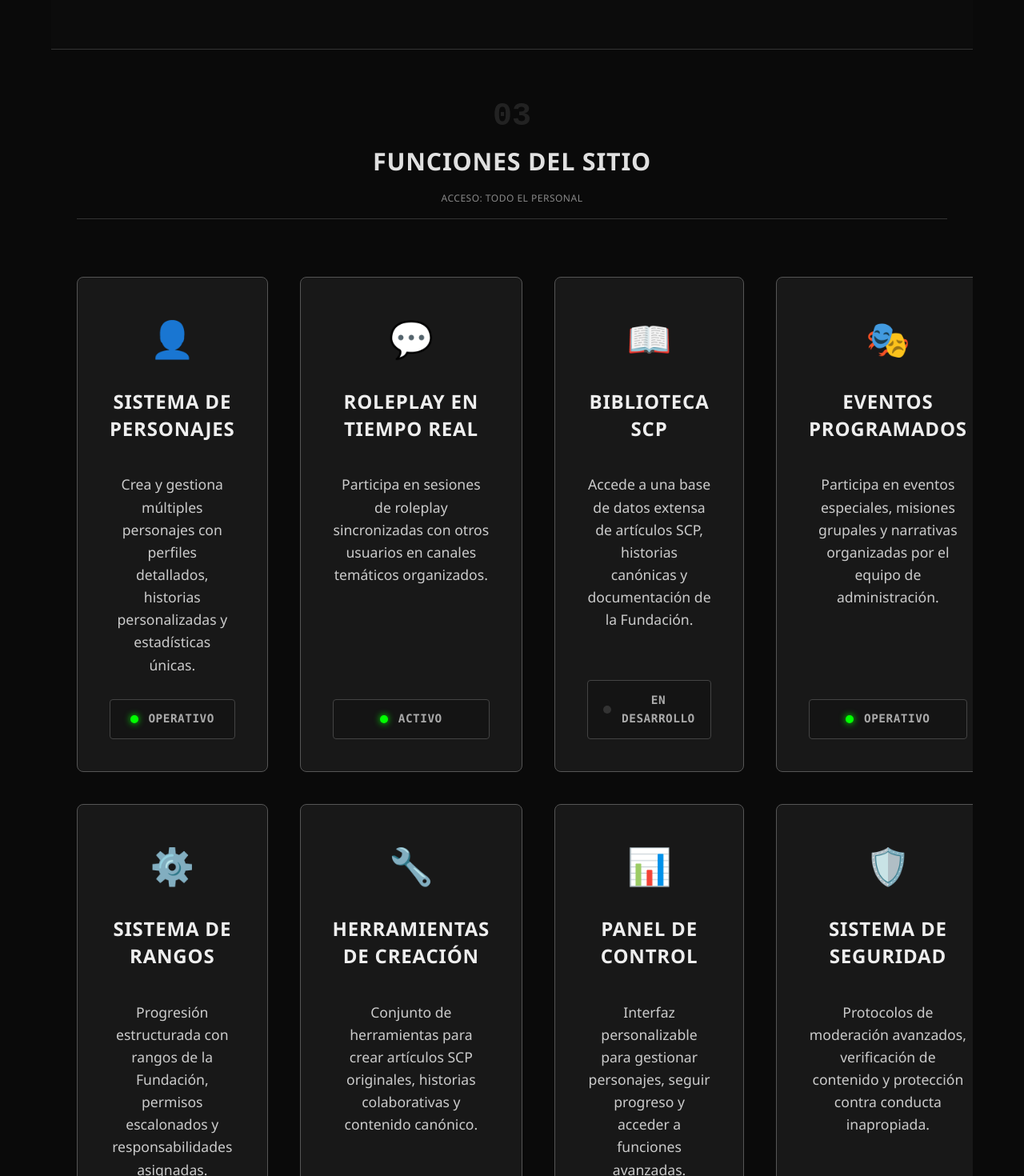
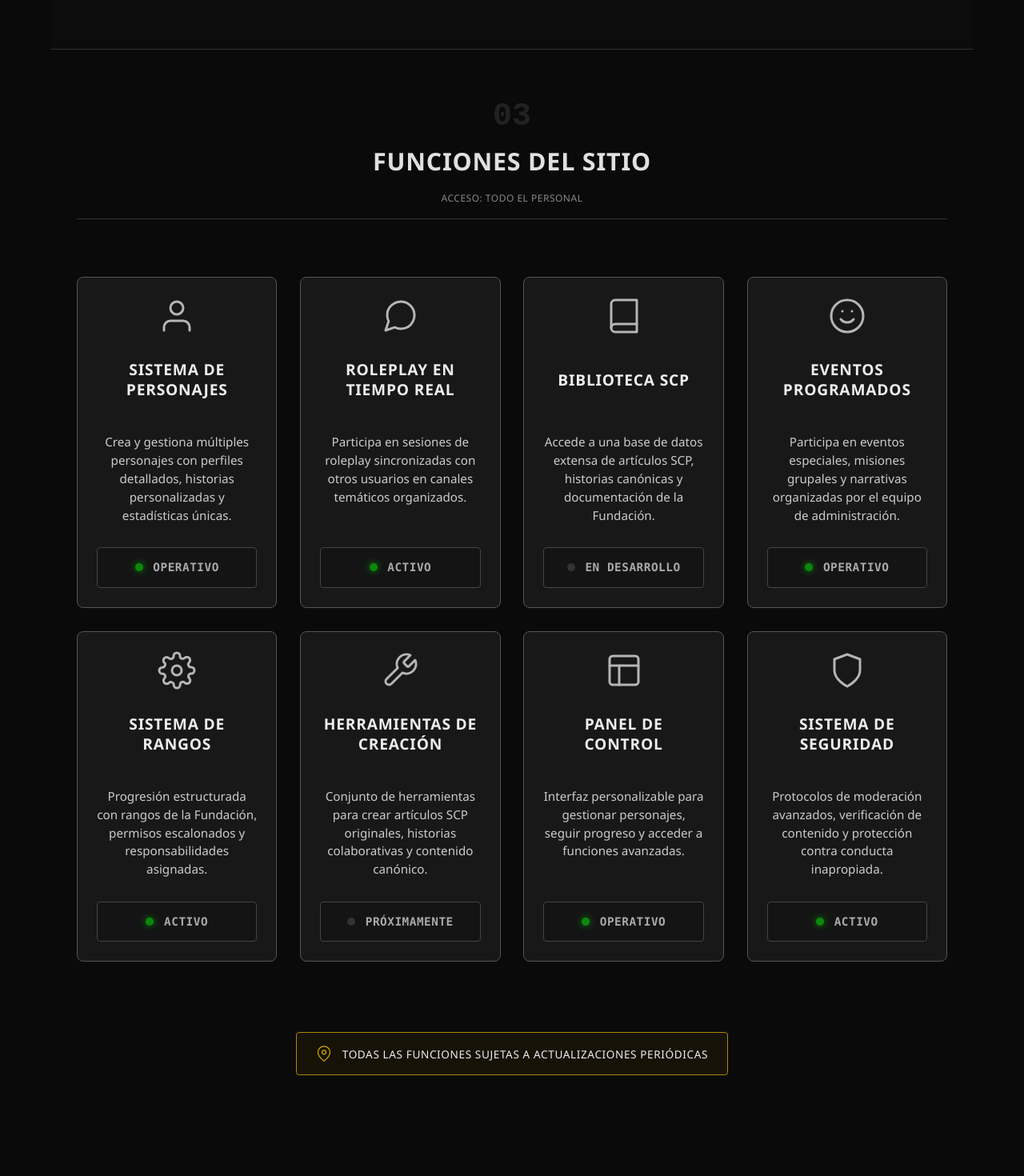
Before and after one commit to emiliano-gandini-outeda/Site-Twilight, a Vue app in the folder frontend/: page / in a window 1280 px wide. Shown: the part 2485-3955 px from the top of the page at 80% size. Built offline with nearby package versions, Linux system fonts and the light colour scheme; no server answers.

Commit message:
Update Landing.vue

```diff
--- a/frontend/src/views/Landing.vue
+++ b/frontend/src/views/Landing.vue
@@ -119,6 +119,12 @@
           <!-- Card 1 -->
           <div class="function-card">
             <div class="card-icon">👤</div>
+            <div class="card-icon-svg">
+              <svg viewBox="0 0 24 24" fill="none" stroke="currentColor" stroke-width="1.5" stroke-linecap="round" stroke-linejoin="round">
+                <path d="M20 21v-2a4 4 0 0 0-4-4H8a4 4 0 0 0-4 4v2"></path>
+                <circle cx="12" cy="7" r="4"></circle>
+              </svg>
+            </div>
             <h3 class="card-title">SISTEMA DE PERSONAJES</h3>
             <p class="card-description">
               Crea y gestiona múltiples personajes con perfiles detallados, historias personalizadas y estadísticas únicas.
@@ -132,6 +138,11 @@
           <!-- Card 2 -->
           <div class="function-card">
             <div class="card-icon">💬</div>
+            <div class="card-icon-svg">
+              <svg viewBox="0 0 24 24" fill="none" stroke="currentColor" stroke-width="1.5" stroke-linecap="round" stroke-linejoin="round">
+                <path d="M21 11.5a8.38 8.38 0 0 1-.9 3.8 8.5 8.5 0 0 1-7.6 4.7 8.38 8.38 0 0 1-3.8-.9L3 21l1.9-5.7a8.38 8.38 0 0 1-.9-3.8 8.5 8.5 0 0 1 4.7-7.6 8.38 8.38 0 0 1 3.8-.9h.5a8.48 8.48 0 0 1 8 8v.5z"></path>
+              </svg>
+            </div>
             <h3 class="card-title">ROLEPLAY EN TIEMPO REAL</h3>
             <p class="card-description">
               Participa en sesiones de roleplay sincronizadas con otros usuarios en canales temáticos organizados.
@@ -145,6 +156,12 @@
           <!-- Card 3 -->
           <div class="function-card">
             <div class="card-icon">📖</div>
+            <div class="card-icon-svg">
+              <svg viewBox="0 0 24 24" fill="none" stroke="currentColor" stroke-width="1.5" stroke-linecap="round" stroke-linejoin="round">
+                <path d="M4 19.5A2.5 2.5 0 0 1 6.5 17H20"></path>
+                <path d="M6.5 2H20v20H6.5A2.5 2.5 0 0 1 4 19.5v-15A2.5 2.5 0 0 1 6.5 2z"></path>
+              </svg>
+            </div>
             <h3 class="card-title">BIBLIOTECA SCP</h3>
             <p class="card-description">
               Accede a una base de datos extensa de artículos SCP, historias canónicas y documentación de la Fundación.
@@ -158,6 +175,14 @@
           <!-- Card 4 -->
           <div class="function-card">
             <div class="card-icon">🎭</div>
+            <div class="card-icon-svg">
+              <svg viewBox="0 0 24 24" fill="none" stroke="currentColor" stroke-width="1.5" stroke-linecap="round" stroke-linejoin="round">
+                <circle cx="12" cy="12" r="10"></circle>
+                <path d="M8 14s1.5 2 4 2 4-2 4-2"></path>
+                <line x1="9" y1="9" x2="9.01" y2="9"></line>
+                <line x1="15" y1="9" x2="15.01" y2="9"></line>
+              </svg>
+            </div>
             <h3 class="card-title">EVENTOS PROGRAMADOS</h3>
             <p class="card-description">
               Participa en eventos especiales, misiones grupales y narrativas organizadas por el equipo de administración.
@@ -171,6 +196,12 @@
           <!-- Card 5 -->
           <div class="function-card">
             <div class="card-icon">⚙️</div>
+            <div class="card-icon-svg">
+              <svg viewBox="0 0 24 24" fill="none" stroke="currentColor" stroke-width="1.5" stroke-linecap="round" stroke-linejoin="round">
+                <circle cx="12" cy="12" r="3"></circle>
+                <path d="M19.4 15a1.65 1.65 0 0 0 .33 1.82l.06.06a2 2 0 0 1 0 2.83 2 2 0 0 1-2.83 0l-.06-.06a1.65 1.65 0 0 0-1.82-.33 1.65 1.65 0 0 0-1 1.51V21a2 2 0 0 1-2 2 2 2 0 0 1-2-2v-.09A1.65 1.65 0 0 0 9 19.4a1.65 1.65 0 0 0-1.82.33l-.06.06a2 2 0 0 1-2.83 0 2 2 0 0 1 0-2.83l.06-.06a1.65 1.65 0 0 0 .33-1.82 1.65 1.65 0 0 0-1.51-1H3a2 2 0 0 1-2-2 2 2 0 0 1 2-2h.09A1.65 1.65 0 0 0 4.6 9a1.65 1.65 0 0 0-.33-1.82l-.06-.06a2 2 0 0 1 0-2.83 2 2 0 0 1 2.83 0l.06.06a1.65 1.65 0 0 0 1.82.33H9a1.65 1.65 0 0 0 1-1.51V3a2 2 0 0 1 2-2 2 2 0 0 1 2 2v.09a1.65 1.65 0 0 0 1 1.51 1.65 1.65 0 0 0 1.82-.33l.06-.06a2 2 0 0 1 2.83 0 2 2 0 0 1 0 2.83l-.06.06a1.65 1.65 0 0 0-.33 1.82V9a1.65 1.65 0 0 0 1.51 1H21a2 2 0 0 1 2 2 2 2 0 0 1-2 2h-.09a1.65 1.65 0 0 0-1.51 1z"></path>
+              </svg>
+            </div>
             <h3 class="card-title">SISTEMA DE RANGOS</h3>
             <p class="card-description">
               Progresión estructurada con rangos de la Fundación, permisos escalonados y responsabilidades asignadas.
@@ -184,6 +215,11 @@
           <!-- Card 6 -->
           <div class="function-card">
             <div class="card-icon">🔧</div>
+            <div class="card-icon-svg">
+              <svg viewBox="0 0 24 24" fill="none" stroke="currentColor" stroke-width="1.5" stroke-linecap="round" stroke-linejoin="round">
+                <path d="M14.7 6.3a1 1 0 0 0 0 1.4l1.6 1.6a1 1 0 0 0 1.4 0l3.77-3.77a6 6 0 0 1-7.94 7.94l-6.91 6.91a2.12 2.12 0 0 1-3-3l6.91-6.91a6 6 0 0 1 7.94-7.94l-3.76 3.76z"></path>
+              </svg>
+            </div>
             <h3 class="card-title">HERRAMIENTAS DE CREACIÓN</h3>
             <p class="card-description">
               Conjunto de herramientas para crear artículos SCP originales, historias colaborativas y contenido canónico.
@@ -197,6 +233,13 @@
           <!-- Card 7 -->
           <div class="function-card">
             <div class="card-icon">📊</div>
+            <div class="card-icon-svg">
+              <svg viewBox="0 0 24 24" fill="none" stroke="currentColor" stroke-width="1.5" stroke-linecap="round" stroke-linejoin="round">
+                <rect x="3" y="3" width="18" height="18" rx="2" ry="2"></rect>
+                <line x1="3" y1="9" x2="21" y2="9"></line>
+                <line x1="9" y1="21" x2="9" y2="9"></line>
+              </svg>
+            </div>
             <h3 class="card-title">PANEL DE CONTROL</h3>
             <p class="card-description">
               Interfaz personalizable para gestionar personajes, seguir progreso y acceder a funciones avanzadas.
@@ -210,6 +253,11 @@
           <!-- Card 8 -->
           <div class="function-card">
             <div class="card-icon">🛡️</div>
+            <div class="card-icon-svg">
+              <svg viewBox="0 0 24 24" fill="none" stroke="currentColor" stroke-width="1.5" stroke-linecap="round" stroke-linejoin="round">
+                <path d="M12 22s8-4 8-10V5l-8-3-8 3v7c0 6 8 10 8 10z"></path>
+              </svg>
+            </div>
             <h3 class="card-title">SISTEMA DE SEGURIDAD</h3>
             <p class="card-description">
               Protocolos de moderación avanzados, verificación de contenido y protección contra conducta inapropiada.
@@ -224,6 +272,12 @@
         <div class="section-footer">
           <div class="footer-note">
             <span class="note-icon">📌</span>
+            <div class="note-icon-svg">
+              <svg viewBox="0 0 24 24" fill="none" stroke="currentColor" stroke-width="1.5" stroke-linecap="round" stroke-linejoin="round">
+                <path d="M21 10c0 7-9 13-9 13s-9-6-9-13a9 9 0 0 1 18 0z"></path>
+                <circle cx="12" cy="10" r="3"></circle>
+              </svg>
+            </div>
             <span class="note-text">TODAS LAS FUNCIONES SUJETAS A ACTUALIZACIONES PERIÓDICAS</span>
           </div>
         </div>
@@ -549,10 +603,27 @@
   width: 100%;
 }
 
+/* Iconos SVG - reemplazo de emojis */
 .card-icon {
-  font-size: 2.2rem;
-  color: #aaa;
-  margin-bottom: 0.5rem;
+  display: none; /* Ocultamos los emojis en desktop */
+}
+
+.card-icon-svg {
+  display: none; /* Oculto por defecto, se muestra en desktop */
+  width: 48px;
+  height: 48px;
+  margin-bottom: 1.5rem;
+  color: #ddd;
+  opacity: 0.8;
+}
+
+.note-icon-svg {
+  display: none;
+  width: 20px;
+  height: 20px;
+  color: #ffcc00;
+  opacity: 0.8;
+  flex-shrink: 0;
 }
 
 .card-title {
@@ -710,12 +781,14 @@
   padding: 3rem 0;
 }
 
+/* CORRECCIÓN PARA EL GRID EN DESKTOP - NO SE CORTEN */
 .functions-grid {
   display: grid;
   grid-template-columns: 1fr;
   gap: 1.8rem;
   margin: 2.5rem 0;
   width: 100%;
+  box-sizing: border-box;
 }
 
 .function-card {
@@ -742,6 +815,7 @@
 }
 
 .function-card .card-icon {
+  display: block; /* Mostramos emojis solo en mobile */
   font-size: 2.8rem;
   margin-bottom: 1.5rem;
   color: #ddd;
@@ -819,6 +893,7 @@
 }
 
 .note-icon {
+  display: block;
   color: #ffcc00;
   font-size: 1.2rem;
   flex-shrink: 0;
@@ -964,7 +1039,7 @@
   }
 }
 
-/* Desktop styles */
+/* Desktop styles - CORRECCIONES PRINCIPALES */
 @media (min-width: 1024px) {
   .section-content {
     max-width: 1200px;
@@ -1016,19 +1091,51 @@
     font-size: 1.1rem;
   }
 
+  /* CORRECCIÓN CRÍTICA: Grid de 4 columnas que no se corta */
   .functions-grid {
     grid-template-columns: repeat(4, 1fr);
-    gap: 2.5rem;
+    gap: 2rem; /* Reducido ligeramente para mejor ajuste */
+    width: 100%;
+    max-width: 100%;
+    margin: 2.5rem auto;
+    box-sizing: border-box;
   }
 
+  /* Asegurar que las tarjetas se ajusten correctamente */
   .function-card {
-    padding: 2.5rem;
+    padding: 1.8rem; /* Reducido ligeramente */
     min-height: 320px;
+    width: 100%;
+    box-sizing: border-box;
+    max-width: 100%;
+  }
+
+  /* Mostrar iconos SVG en desktop, ocultar emojis */
+  .function-card .card-icon {
+    display: none;
+  }
+
+  .card-icon-svg {
+    display: block;
+  }
+
+  .note-icon {
+    display: none;
+  }
+
+  .note-icon-svg {
+    display: block;
   }
 
   .function-card .card-title {
-    font-size: 1.5rem;
-    min-height: 4.5rem;
+    font-size: 1.3rem; /* Ligeramente más pequeño para 4 columnas */
+    min-height: 4rem;
+    line-height: 1.3;
+  }
+
+  .card-description {
+    font-size: 0.95rem; /* Tamaño ligeramente reducido */
+    line-height: 1.5;
   }
 
   .action-buttons {
@@ -1065,8 +1172,23 @@
     max-width: 1200px;
   }
 
+  /* Ajuste fino para pantallas muy grandes */
   .functions-grid {
     max-width: 1400px;
+    gap: 2.5rem;
+  }
+
+  .function-card {
+    padding: 2rem;
+    min-height: 340px;
+  }
+
+  .function-card .card-title {
+    font-size: 1.4rem;
+  }
+
+  .card-description {
+    font-size: 1rem;
   }
 }
 
@@ -1098,9 +1220,22 @@
     min-height: auto;
   }
 
-  /* Ocultar emoji y descripción en mobile */
+  /* Ocultar SVG y mostrar emoji en mobile */
+  .card-icon-svg {
+    display: none;
+  }
+
   .function-card .card-icon {
+    display: block;
+    font-size: 2.2rem;
+  }
+
+  .note-icon-svg {
     display: none;
+  }
+
+  .note-icon {
+    display: block;
   }
 
   .extra-text {
@@ -1139,8 +1274,31 @@
   .content-section.secondary {
     padding-left: 0;
     padding-right: 0;
-        align-items: stretch;
+    align-items: stretch;
   }
 }
 
+/* Ajuste adicional para evitar que se corte en desktop */
+@media (min-width: 1024px) and (max-width: 1399px) {
+  .functions-grid {
+    grid-template-columns: repeat(4, 1fr);
+    gap: 1.8rem;
+  }
+
+  .function-card {
+    padding: 1.5rem;
+    min-height: 300px;
+  }
+
+  .function-card .card-title {
+    font-size: 1.2rem;
+  }
+}
+
+/* Animación para el pulso de status */
+@keyframes pulse {
+  0% { opacity: 1; }
+  50% { opacity: 0.5; }
+  100% { opacity: 1; }
+}
 </style>
```
